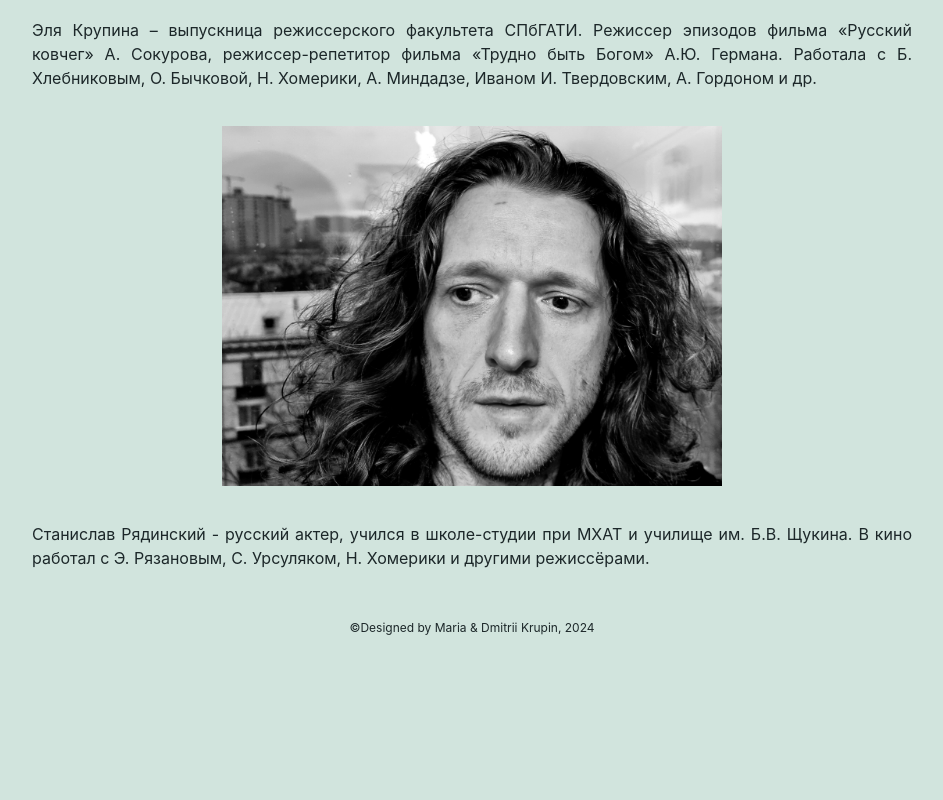
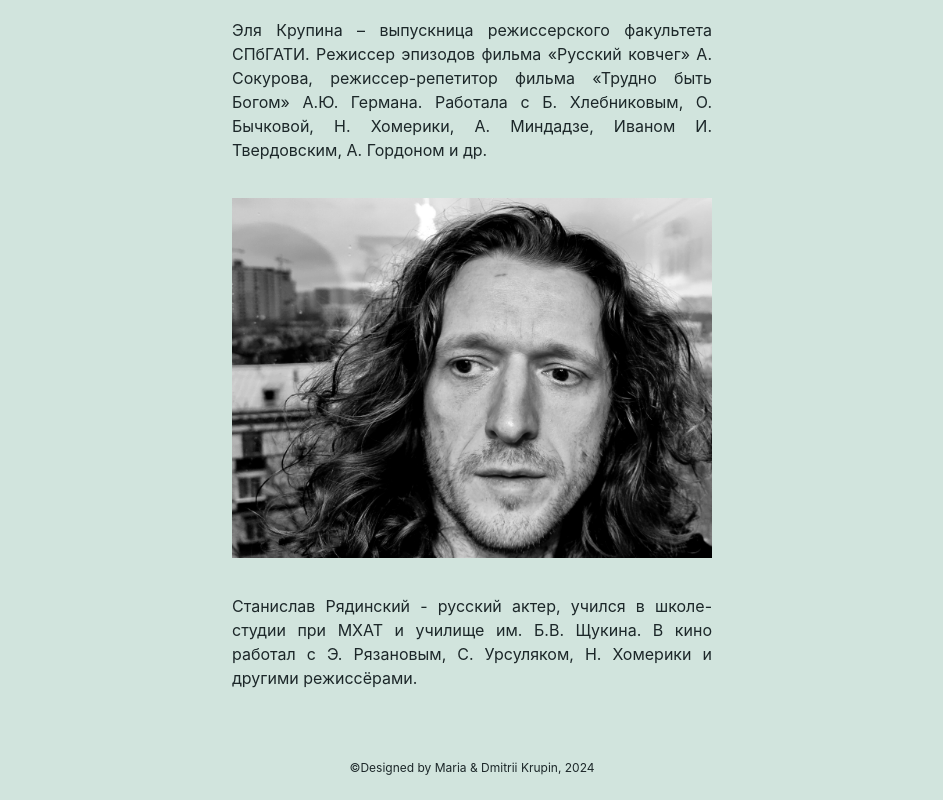
Before and after one commit to DmDmKr/divermovie, a React (Vite) app: page /authors in a window 1280 px wide. Shown: the part 452-1252 px from the top of the page, without its empty margins (168-1111 px from the left). Before the commit the page ends 1102 px from the top, so only its background shows below. Built offline with nearby package versions, Linux system fonts and the light colour scheme.

Commit message:
fix: fix footer placement

```diff
--- a/src/App.css
+++ b/src/App.css
@@ -2,6 +2,6 @@
   text-align: center;
   display: flex;
   flex: 1;
-  height: 100%;
+  min-height: 100vh;
   flex-direction: column;
 }
--- a/src/components/About/About.css
+++ b/src/components/About/About.css
@@ -3,7 +3,6 @@
   text-align: justify;
   display: flex;
   flex-direction: column;
-  justify-content: center;
   align-items: center;
   overflow: auto;
 }
--- a/src/components/Authors/Authors.css
+++ b/src/components/Authors/Authors.css
@@ -2,9 +2,8 @@
   display: flex;
   flex-direction: column;
   align-items: center;
-  justify-content: center;
   gap: 20px;
-  margin: 30px 200px;
+  margin: 30px 400px;
   text-align: justify;
   overflow-x: hidden;
 }
--- a/src/components/Footer/Footer.css
+++ b/src/components/Footer/Footer.css
@@ -2,6 +2,7 @@
   width: 100%;
   text-align: center;
   font-size: 12px;
-  margin-bottom: 10px;
-  align-self: flex-end;
+  padding: 20px 0;
+  margin-top: auto;
+  flex-shrink: 0;
 }
```
